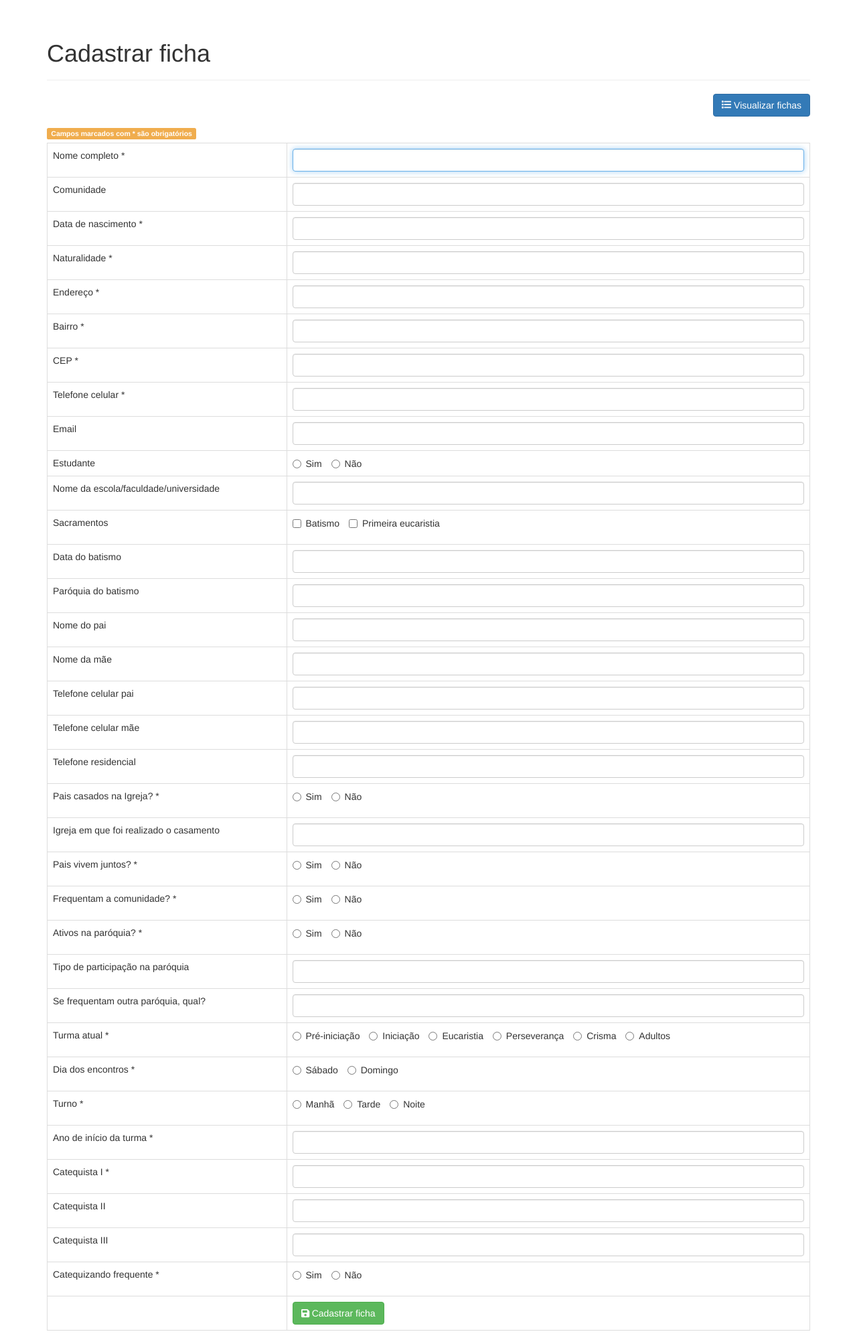
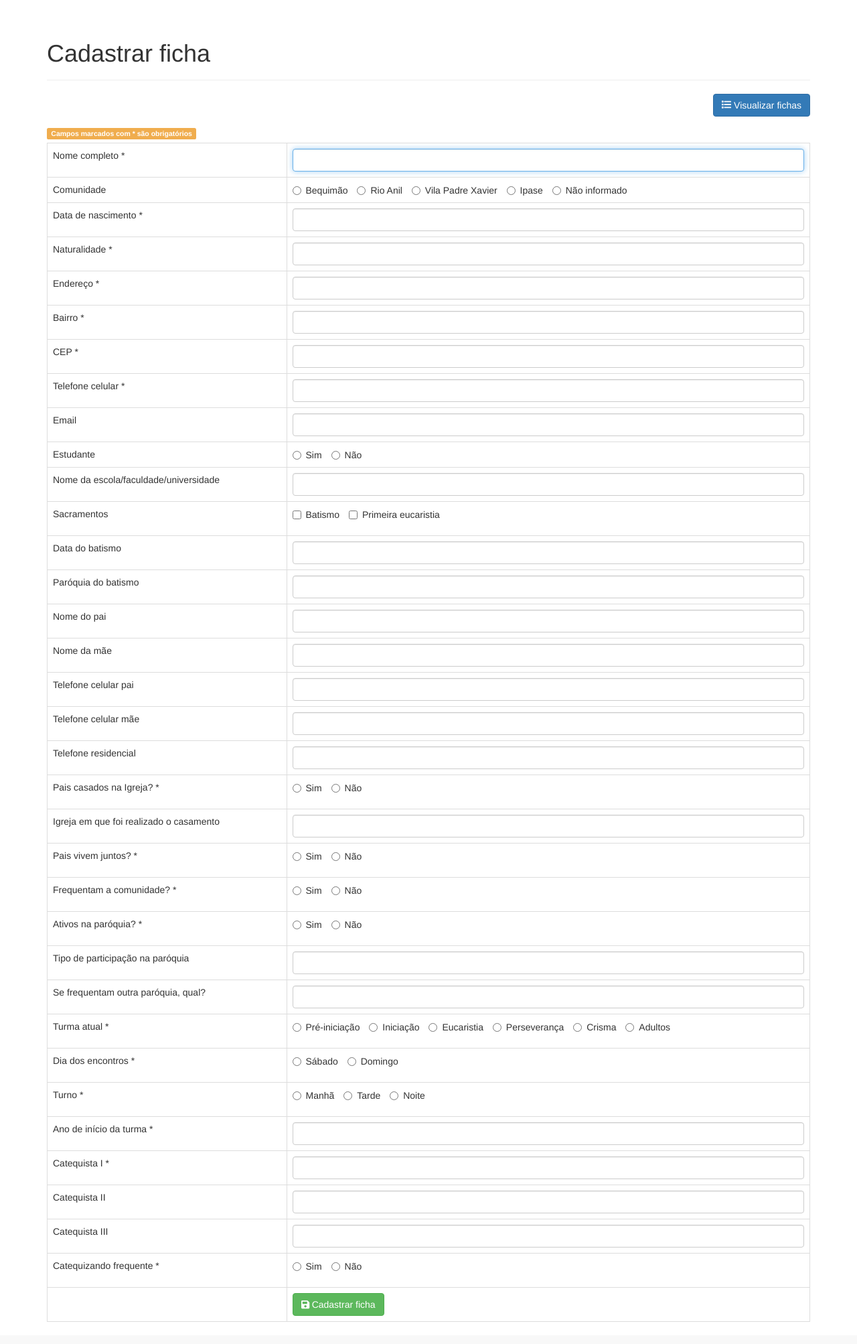
Before and after one commit to jorgeribeiro/fichas-catequese, a PHP site: page /fichas-catequese/admin/cadastro_ficha.php in a window 1280 px wide. Shown: the part 51-2057 px from the top of the page at 67% size. After the commit the page ends 2024 px from the top, so only its background shows below. Run offline with PHP 8.4, Linux system fonts and the light colour scheme; the visitor is signed in with stand-in values (Sample User, id 1); some libraries are stand-ins or nearby versions.

Commit message:
Consertando campo de comunidade
Em vez de texto é seleção por radio agora

```diff
--- a/cadastro_ficha.php
+++ b/cadastro_ficha.php
@@ -105,7 +105,13 @@ if ($_POST) {
         </tr>
         <tr>
             <td>Comunidade</td>
-            <td><input type='text' name='comunidade' class='form-control' data-toggle='tooltip' data-placement='right' title='Nome do bairro em que está situada a Paróquia' /></td>
+            <td>
+                <label class='radio-inline'><input type='radio' value='Bequimão' name='comunidade'>Bequimão</label>
+                <label class='radio-inline'><input type='radio' value='Rio Anil' name='comunidade'>Rio Anil</label>
+                <label class='radio-inline'><input type='radio' value='Vila Padre Xavier' name='comunidade'>Vila Padre Xavier</label>
+                <label class='radio-inline'><input type='radio' value='Ipase' name='comunidade'>Ipase</label>
+                <label class='radio-inline'><input type='radio' value='Não informado' name='comunidade'>Não informado</label>
+            </td>
         </tr>
         <tr>
             <td>Data de nascimento *</td>
```
Also changed, not shown: atualiza_ficha.php (+7 -1 lines).
